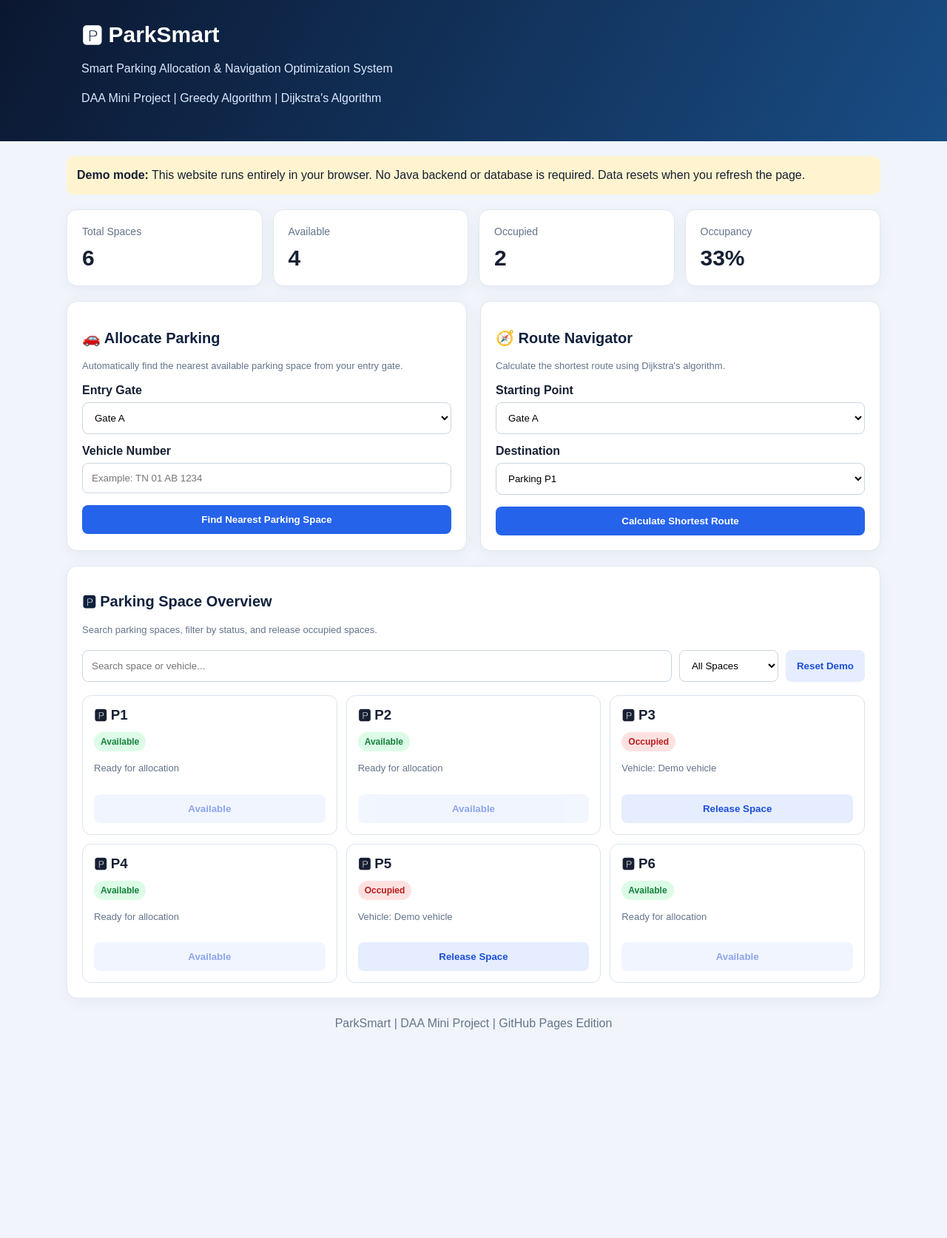
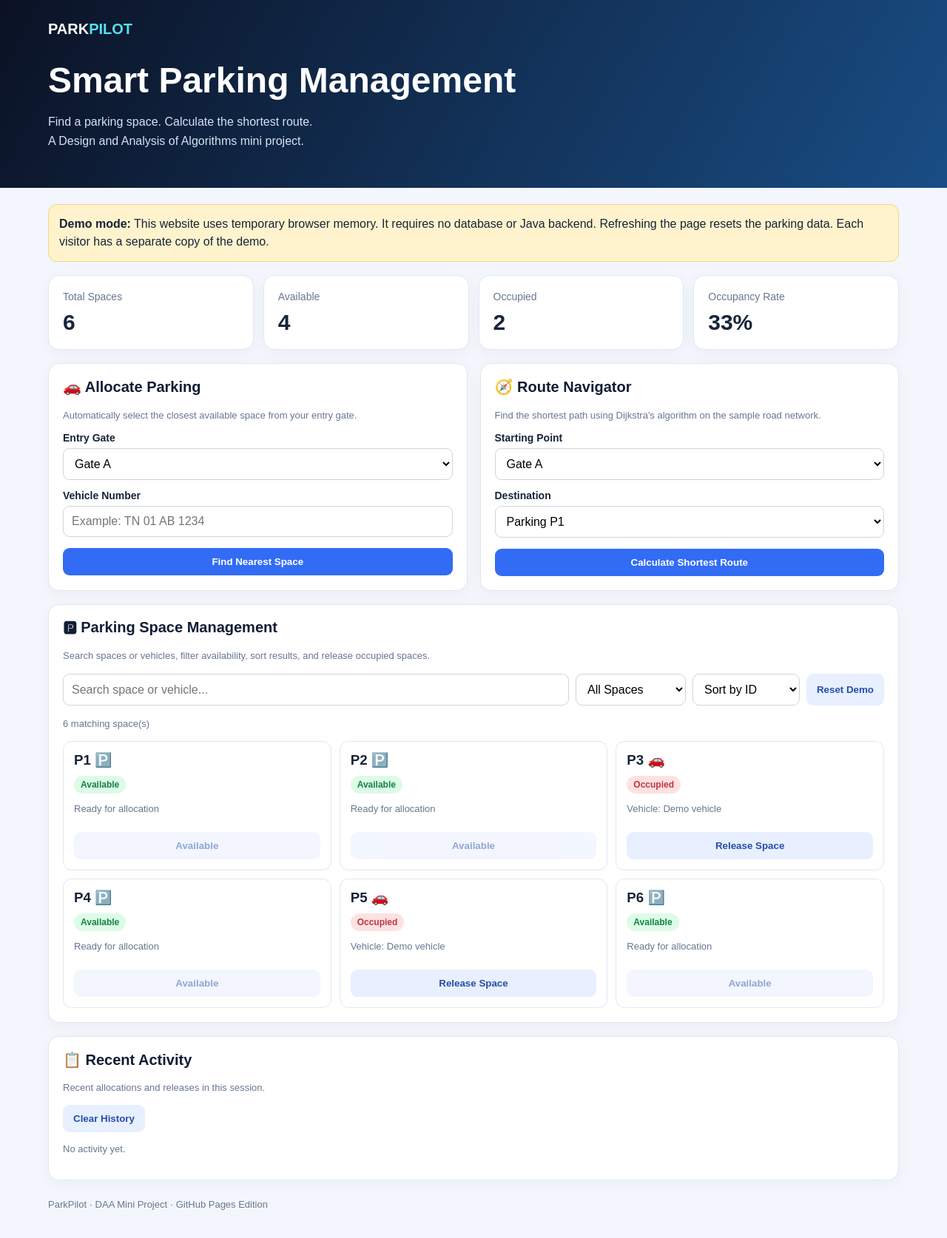
Before and after one commit to Bhuvaneshwaran2/Smart_Parking_System_, a plain HTML site: page index.html in a window 1280 px wide. Shown: the whole page at 74% size. Before the commit the page ends 1418 px from the top, so only its background shows below. Drawn offline with Linux system fonts and the light colour scheme.

Commit message:
Update index.html

```diff
--- a/index.html
+++ b/index.html
@@ -4,170 +4,198 @@
 <head>
 <meta charset="UTF-8">
 <meta name="viewport" content="width=device-width, initial-scale=1">
-<title>ParkSmart - Smart Parking System</title>
-
+<title>ParkPilot | Smart Parking System</title>
 <style>
 :root {
-  --navy: #10213d;
-  --blue: #2563eb;
-  --bg: #f1f5fb;
-  --green: #15803d;
-  --red: #b91c1c;
+  --navy:#101d35;
+  --blue:#326cf4;
+  --bg:#f3f6fc;
+  --green:#168047;
+  --red:#bf3543;
+  --muted:#687790;
+  --line:#e1e8f2;
 }
-* { box-sizing: border-box; }
+* { box-sizing:border-box; }
 body {
-  margin: 0;
-  font-family: Arial, sans-serif;
-  background: var(--bg);
-  color: #172033;
+  margin:0;
+  font-family:Arial,Helvetica,sans-serif;
+  background:var(--bg);
+  color:#17243a;
 }
 header {
-  background: linear-gradient(120deg, #0b1730, #194d85);
-  color: white;
-  padding: 30px 5%;
+  background:linear-gradient(120deg,#0b1224,#194d85);
+  color:white;
+  padding:28px 0 35px;
 }
-header h1 { margin: 0 0 10px; font-size: 30px; }
-header p { color: #dbeafe; line-height: 1.5; }
-.container { width: 92%; max-width: 1100px; margin: auto; }
+.container { width:92%; max-width:1150px; margin:auto; }
+.brand { font-weight:bold; font-size:20px; }
+.brand span { color:#55e1ed; }
+header h1 { font-size:clamp(30px,5vw,48px); margin:30px 0 10px; }
+header p { color:#d3e2f5; line-height:1.6; }
+main { padding:22px 0; }
 .notice {
-  background: #fff4cf;
-  padding: 14px;
-  border-radius: 10px;
-  margin: 20px 0;
-  line-height: 1.5;
+  padding:14px;
+  border-radius:12px;
+  background:#fff3cd;
+  border:1px solid #f0d77c;
+  line-height:1.5;
+  margin-bottom:18px;
 }
 .stats {
-  display: grid;
-  grid-template-columns: repeat(4, 1fr);
-  gap: 14px;
-  margin-bottom: 20px;
+  display:grid;
+  grid-template-columns:repeat(4,1fr);
+  gap:13px;
+  margin-bottom:18px;
 }
-.stat, .panel {
-  background: white;
-  border-radius: 14px;
-  padding: 20px;
-  box-shadow: 0 5px 20px #14294a0d;
-  border: 1px solid #e1e8f0;
+.card,.panel {
+  background:white;
+  border:1px solid var(--line);
+  border-radius:15px;
+  padding:19px;
+  box-shadow:0 5px 20px #14284a0a;
+  min-width:0;
 }
-.stat span { color: #64748b; font-size: 14px; }
-.stat strong { display: block; font-size: 30px; margin-top: 10px; }
-.layout {
-  display: grid;
-  grid-template-columns: 1fr 1fr;
-  gap: 18px;
+.card span { color:var(--muted); font-size:14px; }
+.card strong { display:block; font-size:30px; margin-top:9px; }
+.grid {
+  display:grid;
+  grid-template-columns:1fr 1fr;
+  gap:17px;
 }
-h2 { color: var(--navy); font-size: 20px; }
+h2 { font-size:20px; color:var(--navy); margin-top:0; }
 label {
-  display: block;
-  font-weight: bold;
-  margin: 14px 0 7px;
+  display:block;
+  margin:13px 0 6px;
+  font-weight:bold;
+  font-size:14px;
 }
-input, select {
-  width: 100%;
-  padding: 12px;
-  border: 1px solid #cbd5e1;
-  border-radius: 8px;
-  background: white;
+input,select {
+  width:100%;
+  padding:11px;
+  border:1px solid #cbd5e1;
+  border-radius:9px;
+  background:white;
+  font:inherit;
 }
 button {
-  border: 0;
-  padding: 12px 15px;
-  border-radius: 8px;
-  cursor: pointer;
-  font-weight: bold;
+  border:0;
+  padding:11px 14px;
+  border-radius:9px;
+  font-weight:bold;
+  cursor:pointer;
 }
-.primary {
-  background: var(--blue);
-  color: white;
-  width: 100%;
-  margin-top: 16px;
+button:disabled { opacity:.5; cursor:not-allowed; }
+.primary { background:var(--blue); color:white; }
+.secondary { background:#e8efff; color:#244eaa; }
+.danger { background:#fee2e2; color:#a52332; }
+.full { width:100%; margin-top:15px; }
+.result {
+  display:none;
+  margin-top:13px;
+  padding:13px;
+  border-radius:10px;
+  line-height:1.7;
+  overflow-wrap:anywhere;
 }
-.secondary { background: #e5edff; color: #1d4ed8; }
-.danger { background: #fee2e2; color: #991b1b; }
-button:disabled { opacity: .5; cursor: not-allowed; }
-.result {
-  display: none;
-  margin-top: 15px;
-  padding: 14px;
-  border-radius: 9px;
-  line-height: 1.7;
-  overflow-wrap: anywhere;
+.result.show { display:block; }
+.success { background:#dcfce7; color:#14532d; }
+.info { background:#e8f1ff; color:#1e3a8a; }
+.error { background:#fee2e2; color:#991b1b; }
+.path { font-weight:bold; margin-top:5px; }
+.wide { margin-top:18px; }
+.toolbar {
+  display:flex;
+  gap:9px;
+  flex-wrap:wrap;
+  margin:15px 0;
 }
-.result.show { display: block; }
-.success { background: #dcfce7; color: #14532d; }
-.info { background: #dbeafe; color: #1e3a8a; }
-.error { background: #fee2e2; color: #991b1b; }
-.toolbar {
-  display: flex;
-  gap: 10px;
-  flex-wrap: wrap;
-  margin: 18px 0;
-}
-.toolbar input { flex: 1; min-width: 180px; }
-.toolbar select { width: auto; }
+.toolbar input { flex:1; min-width:170px; }
+.toolbar select { width:auto; }
 .parking-grid {
-  display: grid;
-  grid-template-columns: repeat(3, 1fr);
-  gap: 12px;
+  display:grid;
+  grid-template-columns:repeat(3,minmax(0,1fr));
+  gap:11px;
 }
 .space {
-  padding: 15px;
-  border: 1px solid #dbe4ef;
-  border-radius: 12px;
+  border:1px solid var(--line);
+  border-radius:12px;
+  padding:14px;
+  overflow-wrap:anywhere;
 }
-.space h3 { margin: 0 0 12px; }
+.space h3 { margin:0 0 10px; }
 .status {
-  display: inline-block;
-  padding: 6px 9px;
-  border-radius: 20px;
-  font-size: 12px;
-  font-weight: bold;
+  display:inline-block;
+  border-radius:20px;
+  padding:5px 9px;
+  font-size:12px;
+  font-weight:bold;
 }
-.available { background: #dcfce7; color: var(--green); }
-.occupied { background: #fee2e2; color: var(--red); }
-.space button { width: 100%; margin-top: 12px; }
-.muted { color: #64748b; font-size: 13px; line-height: 1.5; }
-footer { text-align: center; padding: 25px; color: #64748b; }
-@media(max-width: 750px) {
-  .stats { grid-template-columns: repeat(2, 1fr); }
-  .layout { grid-template-columns: 1fr; }
-  .parking-grid { grid-template-columns: repeat(2, 1fr); }
+.available { background:#dcfce7; color:var(--green); }
+.occupied { background:#fee2e2; color:var(--red); }
+.space p { color:var(--muted); font-size:13px; min-height:18px; }
+.space button { width:100%; margin-top:8px; }
+.muted { color:var(--muted); font-size:13px; line-height:1.5; }
+.history-item {
+  padding:11px 0;
+  border-bottom:1px solid var(--line);
+  font-size:14px;
+  line-height:1.6;
 }
-@media(max-width: 420px) {
-  .parking-grid { grid-template-columns: 1fr; }
-  header h1 { font-size: 25px; }
+.history-item:last-child { border-bottom:0; }
+.history-item small { display:block; color:var(--muted); }
+.empty {
+  grid-column:1/-1;
+  padding:22px;
+  border:1px dashed #bdc9da;
+  border-radius:10px;
+  text-align:center;
+  color:var(--muted);
+}
+footer { padding:25px 0; color:var(--muted); font-size:13px; }
+@media(max-width:800px) {
+  .stats { grid-template-columns:repeat(2,1fr); }
+  .grid { grid-template-columns:1fr; }
+  .parking-grid { grid-template-columns:repeat(2,1fr); }
+}
+@media(max-width:450px) {
+  .parking-grid { grid-template-columns:1fr; }
+  .toolbar select { width:100%; }
 }
 </style>
 </head>
+<body>
 
-<body>
 <header>
   <div class="container">
-    <h1>🅿 ParkSmart</h1>
-    <p>Smart Parking Allocation & Navigation Optimization System</p>
-    <p>DAA Mini Project | Greedy Algorithm | Dijkstra's Algorithm</p>
+    <div class="brand">PARK<span>PILOT</span></div>
+    <h1>Smart Parking Management</h1>
+    <p>Find a parking space. Calculate the shortest route.<br>
+    A Design and Analysis of Algorithms mini project.</p>
   </div>
 </header>
 
 <main class="container">
+
   <div class="notice">
-    <strong>Demo mode:</strong> This website runs entirely in your
-    browser. No Java backend or database is required. Data resets
-    when you refresh the page.
+    <strong>Demo mode:</strong> This website uses temporary
+    browser memory. It requires no database or Java backend.
+    Refreshing the page resets the parking data. Each visitor
+    has a separate copy of the demo.
   </div>
 
   <section class="stats">
-    <div class="stat"><span>Total Spaces</span><strong id="total">6</strong></div>
-    <div class="stat"><span>Available</span><strong id="free">4</strong></div>
-    <div class="stat"><span>Occupied</span><strong id="busy">2</strong></div>
-    <div class="stat"><span>Occupancy</span><strong id="rate">33%</strong></div>
+    <div class="card"><span>Total Spaces</span><strong id="total">6</strong></div>
+    <div class="card"><span>Available</span><strong id="free">4</strong></div>
+    <div class="card"><span>Occupied</span><strong id="busy">2</strong></div>
+    <div class="card"><span>Occupancy Rate</span><strong id="rate">33%</strong></div>
   </section>
 
-  <div class="layout">
+  <div class="grid">
+
     <section class="panel">
       <h2>🚗 Allocate Parking</h2>
-      <p class="muted">Automatically find the nearest available
-      parking space from your entry gate.</p>
+      <p class="muted">Automatically select the closest available
+      space from your entry gate.</p>
 
       <label for="gate">Entry Gate</label>
       <select id="gate">
@@ -179,16 +207,18 @@ footer { text-align: center; padding: 25px; color: #64748b; }
       <input id="vehicle" maxlength="20"
         placeholder="Example: TN 01 AB 1234">
 
-      <button class="primary" id="allocate">
-        Find Nearest Parking Space
+      <button class="primary full" id="allocate">
+        Find Nearest Space
       </button>
-      <div id="allocationResult" class="result" role="status"></div>
+
+      <div id="allocationResult" class="result"
+        role="status" aria-live="polite"></div>
     </section>
 
     <section class="panel">
       <h2>🧭 Route Navigator</h2>
-      <p class="muted">Calculate the shortest route using
-      Dijkstra's algorithm.</p>
+      <p class="muted">Find the shortest path using Dijkstra's
+      algorithm on the sample road network.</p>
 
       <label for="start">Starting Point</label>
       <select id="start">
@@ -198,52 +228,72 @@ footer { text-align: center; padding: 25px; color: #64748b; }
         <option>Junction 2</option>
       </select>
 
-      <label for="destination">Destination</label>
-      <select id="destination">
+      <label for="end">Destination</label>
+      <select id="end">
         <option>Parking P1</option>
         <option>Parking P2</option>
         <option>Parking P3</option>
         <option>Parking P4</option>
         <option>Parking P5</option>
         <option>Parking P6</option>
+        <option>Junction 1</option>
+        <option>Junction 2</option>
       </select>
 
-      <button class="primary" id="findRoute">
+      <button class="primary full" id="routeBtn">
         Calculate Shortest Route
       </button>
-      <div id="routeResult" class="result" role="status"></div>
+
+      <div id="routeResult" class="result"
+        role="status" aria-live="polite"></div>
     </section>
+
   </div>
 
-  <section class="panel" style="margin-top:20px">
-    <h2>🅿 Parking Space Overview</h2>
-    <p class="muted">Search parking spaces, filter by status,
-    and release occupied spaces.</p>
+  <section class="panel wide">
+    <h2>🅿 Parking Space Management</h2>
+    <p class="muted">Search spaces or vehicles, filter availability,
+    sort results, and release occupied spaces.</p>
 
     <div class="toolbar">
-      <input id="search" placeholder="Search space or vehicle...">
-      <select id="filter">
+      <input id="search" placeholder="Search space or vehicle..."
+        aria-label="Search parking spaces">
+
+      <select id="filter" aria-label="Filter spaces">
         <option value="all">All Spaces</option>
         <option value="free">Available Only</option>
-        <option value="occupied">Occupied Only</option>
+        <option value="busy">Occupied Only</option>
       </select>
+
+      <select id="sort" aria-label="Sort spaces">
+        <option value="id">Sort by ID</option>
+        <option value="status">Available First</option>
+      </select>
+
       <button class="secondary" id="reset">Reset Demo</button>
     </div>
 
-    <div id="parkingGrid" class="parking-grid"></div>
+    <p class="muted" id="spaceCount"></p>
+    <div id="spaces" class="parking-grid"></div>
   </section>
+
+  <section class="panel wide">
+    <h2>📋 Recent Activity</h2>
+    <p class="muted">Recent allocations and releases in this session.</p>
+    <button class="secondary" id="clearHistory">Clear History</button>
+    <div id="history"></div>
+  </section>
+
+  <footer>
+    ParkPilot · DAA Mini Project · GitHub Pages Edition
+  </footer>
 </main>
-
-<footer>
-  ParkSmart | DAA Mini Project | GitHub Pages Edition
-</footer>
 
 <script>
 "use strict";
 
-// Temporary in-memory parking data.
-// Refreshing this page restores the initial values.
-const initialSpaces = [
+// All data is stored temporarily in JavaScript memory.
+const INITIAL_SPACES = [
   {id:"P1", node:"Parking P1", occupied:false},
   {id:"P2", node:"Parking P2", occupied:false},
   {id:"P3", node:"Parking P3", occupied:true, vehicle:"Demo vehicle"},
@@ -252,9 +302,9 @@ const initialSpaces = [
   {id:"P6", node:"Parking P6", occupied:false}
 ];
 
-let spaces = initialSpaces.map(s => ({...s}));
+let spaces = INITIAL_SPACES.map(s => ({...s}));
+let history = [];
 
-// Undirected graph. Edge weights are sample distance units.
 const graph = {
   "Gate A": {"Junction 1":2, "Junction 2":5},
   "Gate B": {"Junction 1":4, "Junction 2":2},
@@ -283,55 +333,61 @@ function escapeHTML(value) {
   })[c]);
 }
 
-// Dijkstra's shortest-path algorithm.
-// Time: O(V^2 + E) for this implementation.
-function dijkstra(source, target) {
-  if (!(source in graph) || !(target in graph)) return null;
+// Dijkstra shortest-path algorithm.
+// Time complexity: O(V^2 + E) in this implementation.
+function dijkstra(start, end) {
+  if (!(start in graph) || !(end in graph)) return null;
 
   const nodes = Object.keys(graph);
-  const dist = Object.fromEntries(nodes.map(n => [n, Infinity]));
+  const distance = Object.fromEntries(
+    nodes.map(node => [node, Infinity])
+  );
   const previous = {};
   const remaining = new Set(nodes);
-  dist[source] = 0;
+  distance[start] = 0;
 
-  while (remaining.size) {
+  while (remaining.size > 0) {
     let current = null;
 
     for (const node of remaining) {
-      if (current === null || dist[node] < dist[current]) {
+      if (current === null ||
+          distance[node] < distance[current]) {
         current = node;
       }
     }
 
-    if (current === null || dist[current] === Infinity) break;
+    if (current === null ||
+        distance[current] === Infinity) break;
+
     remaining.delete(current);
-
-    if (current === target) break;
+    if (current === end) break;
 
     for (const [next, weight] of Object.entries(graph[current])) {
       if (!remaining.has(next)) continue;
 
-      const candidate = dist[current] + weight;
-      if (candidate < dist[next]) {
-        dist[next] = candidate;
+      const candidate = distance[current] + weight;
+
+      if (candidate < distance[next]) {
+        distance[next] = candidate;
         previous[next] = current;
       }
     }
   }
 
-  if (!Number.isFinite(dist[target])) return null;
+  if (!Number.isFinite(distance[end])) return null;
 
   const path = [];
-  let node = target;
+  let node = end;
 
   while (node !== undefined) {
     path.unshift(node);
-    if (node === source) break;
+    if (node === start) break;
     node = previous[node];
   }
 
-  if (path[0] !== source) return null;
-  return {distance:dist[target], path};
+  if (path[0] !== start) return null;
+
+  return {distance:distance[end], path};
 }
 
 function showResult(id, type, html) {
@@ -339,73 +395,117 @@ function showResult(id, type, html) {
   $(id).innerHTML = html;
 }
 
+function addHistory(action, details) {
+  history.unshift({
+    action,
+    details,
+    time: new Date().toLocaleTimeString([], {
+      hour:"2-digit", minute:"2-digit"
+    })
+  });
+
+  history = history.slice(0, 8);
+  renderHistory();
+}
+
+function renderHistory() {
+  if (history.length === 0) {
+    $("history").innerHTML =
+      '<p class="muted">No activity yet.</p>';
+    return;
+  }
+
+  $("history").innerHTML = history.map(item => `
+    <div class="history-item">
+      <strong>${escapeHTML(item.action)}</strong>
+      <small>${escapeHTML(item.details)} · ${escapeHTML(item.time)}</small>
+    </div>
+  `).join("");
+}
+
 function render() {
   const free = spaces.filter(s => !s.occupied).length;
   const busy = spaces.length - free;
+  const rate = spaces.length
+    ? Math.round(busy / spaces.length * 100) : 0;
 
   $("total").textContent = spaces.length;
   $("free").textContent = free;
   $("busy").textContent = busy;
-  $("rate").textContent =
-    Math.round(busy / spaces.length * 100) + "%";
-
+  $("rate").textContent = rate + "%";
   $("allocate").disabled = free === 0;
 
   const query = $("search").value.trim().toLowerCase();
   const filter = $("filter").value;
+  const sort = $("sort").value;
 
   const visible = spaces.filter(s => {
     const matchesText =
       s.id.toLowerCase().includes(query) ||
       (s.vehicle || "").toLowerCase().includes(query);
 
-    const matchesFilter =
+    const matchesStatus =
       filter === "all" ||
       (filter === "free" && !s.occupied) ||
-      (filter === "occupied" && s.occupied);
+      (filter === "busy" && s.occupied);
 
-    return matchesText && matchesFilter;
+    return matchesText && matchesStatus;
   });
 
-  if (!visible.length) {
-    $("parkingGrid").innerHTML =
-      '<p class="muted">No matching parking spaces found.</p>';
+  visible.sort((a,b) => {
+    if (sort === "status") {
+      return Number(a.occupied) - Number(b.occupied) ||
+        a.id.localeCompare(b.id);
+    }
+    return a.id.localeCompare(b.id);
+  });
+
+  $("spaceCount").textContent =
+    visible.length + " matching space(s)";
+
+  if (visible.length === 0) {
+    $("spaces").innerHTML =
+      '<div class="empty">No spaces match your search.</div>';
     return;
   }
 
-  $("parkingGrid").innerHTML = visible.map(s => `
+  $("spaces").innerHTML = visible.map(s => `
     <article class="space">
-      <h3>🅿 ${escapeHTML(s.id)}</h3>
-      <span class="status ${s.occupied ? "occupied" : "available"}">
+      <h3>${escapeHTML(s.id)} ${
+        s.occupied ? "🚗" : "🅿️"
+      }</h3>
+
+      <span class="status ${
+        s.occupied ? "occupied" : "available"
+      }">
         ${s.occupied ? "Occupied" : "Available"}
       </span>
-      <p class="muted">
-        ${s.occupied
+
+      <p>${
+        s.occupied
           ? "Vehicle: " + escapeHTML(s.vehicle || "Demo vehicle")
-          : "Ready for allocation"}
-      </p>
-      ${s.occupied
-        ? `<button class="secondary" data-release="${s.id}">
-             Release Space
-           </button>`
-        : '<button class="secondary" disabled>Available</button>'}
+          : "Ready for allocation"
+      }</p>
+
+      ${
+        s.occupied
+          ? `<button class="secondary" data-release="${s.id}">
+               Release Space
+             </button>`
+          : '<button class="secondary" disabled>Available</button>'
+      }
     </article>
   `).join("");
 
-  $("parkingGrid").querySelectorAll("[data-release]").forEach(btn => {
-    btn.addEventListener("click", () => {
-      const space = spaces.find(s => s.id === btn.dataset.release);
-      if (space) {
-        space.occupied = false;
-        delete space.vehicle;
-        render();
-      }
+  $("spaces").querySelectorAll("[data-release]").forEach(button => {
+    button.addEventListener("click", () => {
+      releaseSpace(button.dataset.release);
     });
   });
 }
 
-// Greedy allocation: choose the reachable free space
-// with the minimum shortest-route distance.
+// Greedy allocation: choose the available space with
+// the smallest shortest-path distance from the selected gate.
 $("allocate").addEventListener("click", () => {
   const gate = $("gate").value;
   const vehicle = $("vehicle").value.trim().toUpperCase();
@@ -413,22 +513,22 @@ $("allocate").addEventListener("click", () => {
   if (vehicle && !/^[A-Z0-9 -]{2,20}$/.test(vehicle)) {
     showResult("allocationResult", "error",
       "<strong>Invalid vehicle number.</strong><br>" +
-      "Use letters, numbers, spaces, or hyphens.");
+      "Use 2–20 letters, numbers, spaces, or hyphens.");
     return;
   }
 
   const choices = spaces
     .filter(s => !s.occupied)
     .map(s => ({space:s, route:dijkstra(gate, s.node)}))
-    .filter(x => x.route)
+    .filter(x => x.route !== null)
     .sort((a,b) =>
       a.route.distance - b.route.distance ||
       a.space.id.localeCompare(b.space.id)
     );
 
-  if (!choices.length) {
+  if (choices.length === 0) {
     showResult("allocationResult", "error",
-      "<strong>No spaces available.</strong>");
+      "<strong>No parking spaces are available.</strong>");
     return;
   }
 
@@ -437,20 +537,27 @@ $("allocate").addEventListener("click", () => {
   best.space.vehicle = vehicle || "Demo vehicle";
 
   showResult("allocationResult", "success",
-    `<strong>Space ${escapeHTML(best.space.id)} allocated!</strong><br>
+    `<strong>✓ ${escapeHTML(best.space.id)} allocated!</strong><br>
      Vehicle: ${escapeHTML(best.space.vehicle)}<br>
-     Distance: ${best.route.distance} units<br>
-     Route: ${best.route.path.map(escapeHTML).join(" → ")}`);
+     Distance: ${best.route.distance} units
+     <div class="path">
+       ${best.route.path.map(escapeHTML).join(" → ")}
+     </div>`);
 
   $("vehicle").value = "";
   $("start").value = gate;
-  $("destination").value = best.space.node;
+  $("end").value = best.space.node;
+
   render();
+  addHistory("Space " + best.space.id + " allocated",
+    best.space.vehicle + " · " + best.route.distance + " distance units");
 });
 
-// Shortest route finder.
-$("findRoute").addEventListener("click", () => {
-  const route = dijkstra($("start").value, $("destination").value);
+// Find the shortest route between the selected points.
+$("routeBtn").addEventListener("click", () => {
+  const start = $("start").value;
+  const end = $("end").value;
+  const route = dijkstra(start, end);
 
   if (!route) {
     showResult("routeResult", "error", "No route found.");
@@ -459,26 +566,51 @@ $("findRoute").addEventListener("click", () => {
 
   showResult("routeResult", "info",
     `<strong>Shortest route found</strong><br>
-     Distance: ${route.distance} units<br>
-     Route: ${route.path.map(escapeHTML).join(" → ")}`);
+     Distance: ${route.distance} units
+     <div class="path">
+       ${route.path.map(escapeHTML).join(" → ")}
+     </div>
+     <small>Algorithm: Dijkstra · O(V² + E) time</small>`);
 });
 
-// Search and filtering.
+function releaseSpace(id) {
+  const space = spaces.find(s => s.id === id);
+  if (!space || !space.occupied) return;
+
+  const vehicle = space.vehicle || "Demo vehicle";
+  space.occupied = false;
+  delete space.vehicle;
+
+  render();
+  addHistory(id + " released", vehicle);
+}
+
 $("search").addEventListener("input", render);
 $("filter").addEventListener("change", render);
+$("sort").addEventListener("change", render);
 
-// Restore the original demonstration state.
 $("reset").addEventListener("click", () => {
-  spaces = initialSpaces.map(s => ({...s}));
+  spaces = INITIAL_SPACES.map(s => ({...s}));
+
   $("search").value = "";
   $("filter").value = "all";
+  $("sort").value = "id";
   $("vehicle").value = "";
+
   $("allocationResult").className = "result";
   $("routeResult").className = "result";
+
   render();
+  addHistory("Demo reset", "Initial parking spaces restored");
+});
+
+$("clearHistory").addEventListener("click", () => {
+  history = [];
+  renderHistory();
 });
 
 render();
+renderHistory();
 </script>
 </body>
 </html>
```
